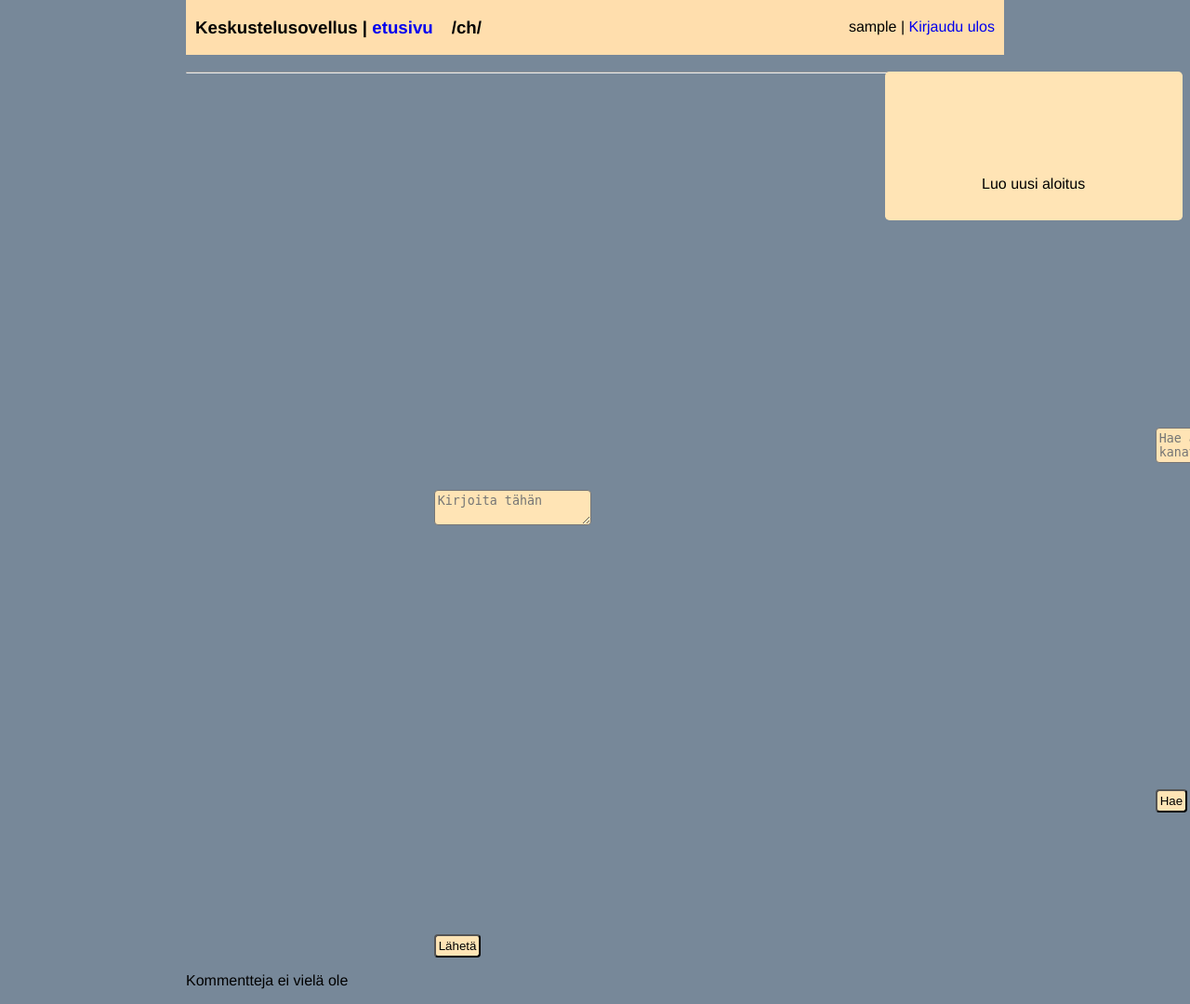
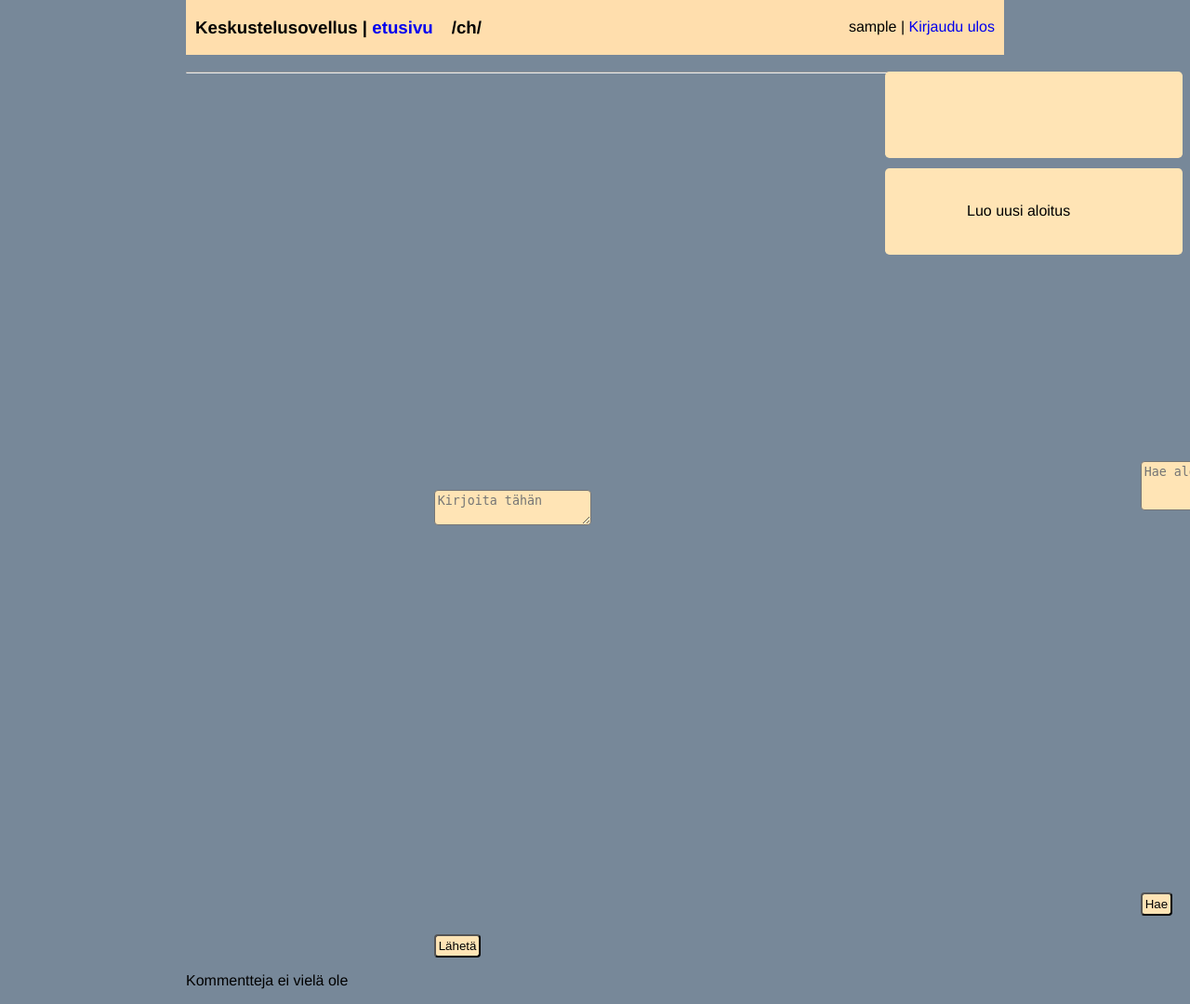
Before and after one commit to sseisalo/tsoha20, a Flask app: template templates/post.html in a window 1280 px wide. Shown: the whole page at 93% size. Run offline with Flask 2, Linux system fonts and the light colour scheme; the template is opened without the code that fills it, so the values that code supplies are empty; the visitor is signed in with stand-in values (Sample User, id 1); parts of the project's set-up code (start-up, migrations or seed data) failed here and were passed over.

Commit message:
sidebar css

```diff
--- a/static/main.css
+++ b/static/main.css
@@ -43,11 +43,11 @@ form :not(.sidebar form){
     background-color: moccasin;
     overflow: hidden;
     border-radius: .3em;
-    margin: 10px 0px;
+    margin: .625em 0;
 }
 
 .post p {
-    padding: 0px 10px;
+    padding: 0 .625em;
     font-size: 125%;
 }
 
@@ -80,22 +80,31 @@ form :not(.sidebar form){
     right: 0;
     position: fixed;
     width: 20em;
-    height: 10em;
+    height: 5.8em;
     background-color: moccasin;
     border-radius: .3em;
     margin: 0 .5em;
 }
 
-.sidebar form {
+.search {
+    margin: .5em .5em;
     position: absolute;
-    top: 2em;
-    left: 1.5em;
 }
 
-.sidebar a {
+.sidebar_new {
+    right: 0;
+    top: 11.3em;
+    position: fixed;
+    width: 20em;
+    height: 5.8em;
+    background-color: moccasin;
+    border-radius: .3em;
+    margin: 0 .5em;
+}
+
+.new_post {
+    padding: 2.3em 7.5em 2.3em 5.5em;
     position: absolute;
     text-decoration: none;
     color: #000;
-    top: 7em;
-    left: 6.5em;
 }
--- a/templates/layout.html
+++ b/templates/layout.html
@@ -15,17 +15,21 @@
 </div>
 
 <div class="sidebar">
-    <div>
+    <div class="search">
         <form action="/ch/{{ channel_name }}/search" method="GET">
-            <textarea type="text" name="query" placeholder="Hae aloitusta tai kanavaa"></textarea>
+            <textarea type="text" name="query" placeholder="Hae aloitusta tai kanavaa" cols="35" rows="3"></textarea>
+            <br>
             <input type="submit" value="Hae">
         </form>
     </div>
-    {% if session.user_id %}
-    <div class="new_post">
-        <a href="/ch/{{ channel_name }}/new">Luo uusi aloitus</a>
-    </div>
-    {% endif %}
 </div>
 
+{% if session.user_id %}
+<div class="sidebar_new">
+    <a href="/ch/{{ channel_name }}/new">
+        <div class="new_post">Luo uusi aloitus</div>
+    </a>
+</div>
+{% endif %}
+
 {% block content %}{% endblock %}
```
